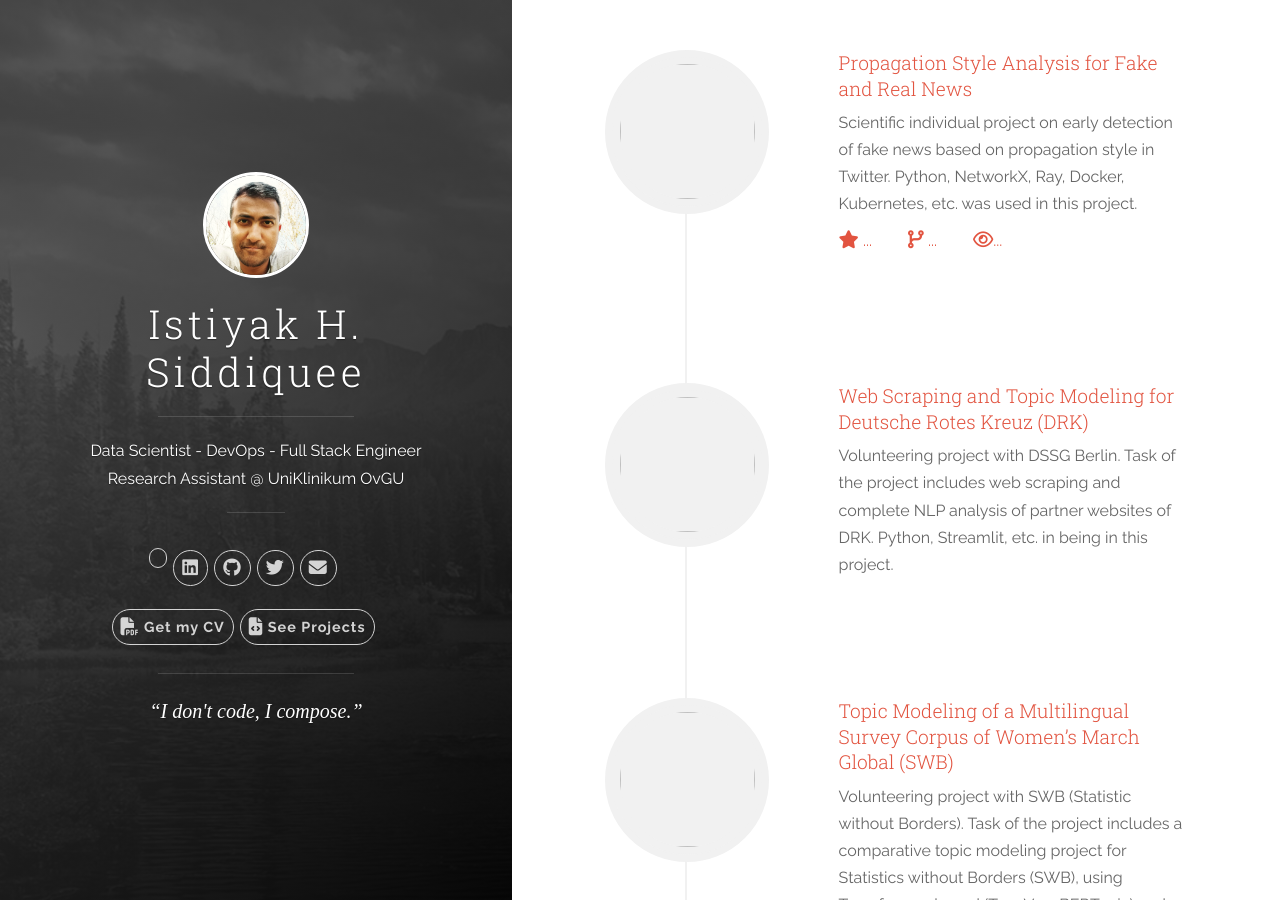
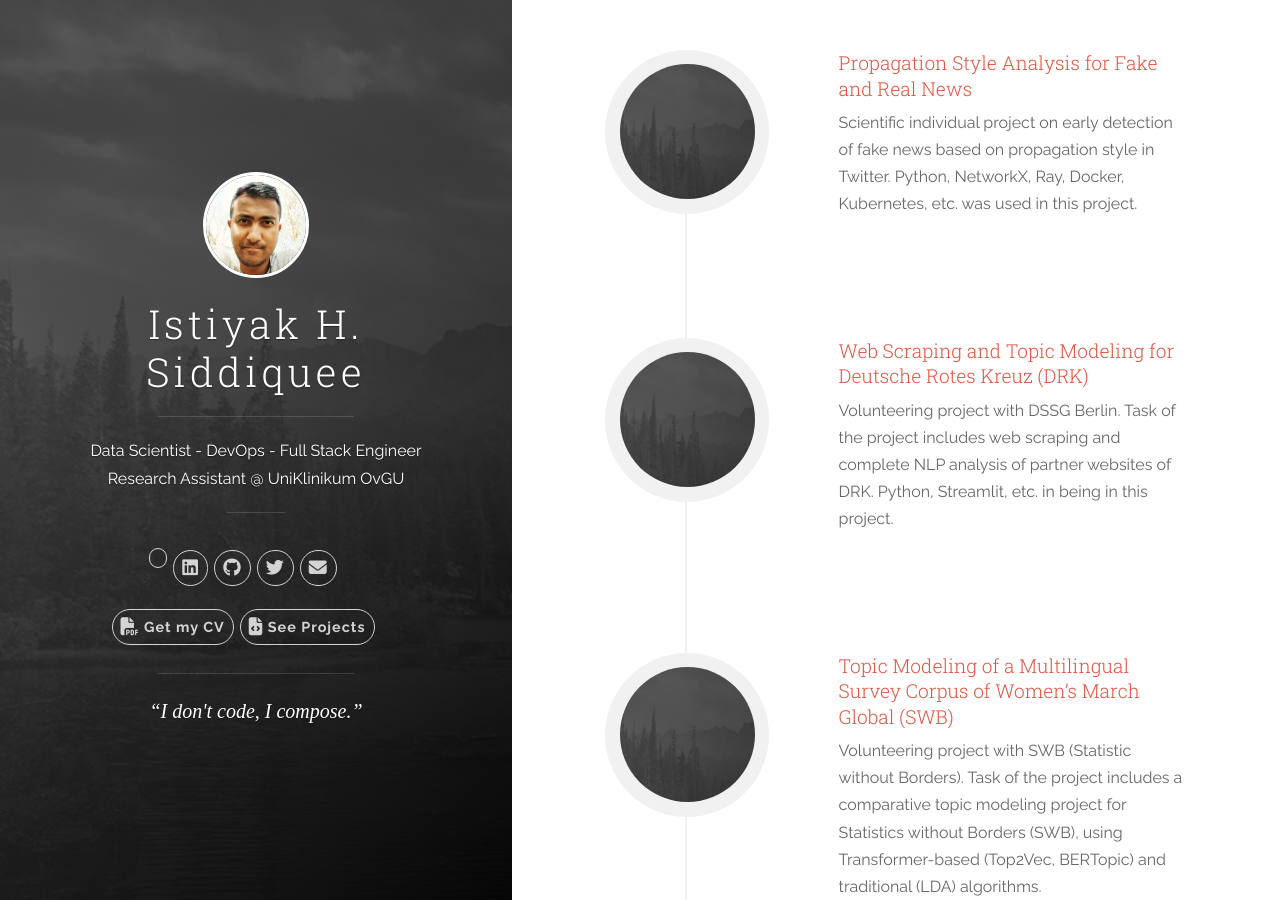
Before and after one commit to istiyaksiddiquee/istiyaksiddiquee.github.io, a Jekyll site: the page built from index.html, in a window 1280 px wide and 900 px high. Built offline with Jekyll 4.4.1, drawn with Linux system fonts in a browser that asks for light colours; nearby versions of some CDN libraries; comment, search, counter and statistics services are not loaded; a style sheet for code colours, icons or effects is not loaded.

Commit message:
CV update, project update

```diff
--- a/_data/projects.yml
+++ b/_data/projects.yml
@@ -2,24 +2,27 @@
 # If you don't have language feature(language.yml is empty), ignore "i18n" items
 # Suggest projects' img be located at '/static/assets/img/landing', and edit following img items.
 - name: Propagation Style Analysis for Fake and Real News
-  gh_user: istiyaksiddiquee
-  repo: MagumOpus
-  repo_URL: https://github.com/istiyaksiddiquee/MagumOpus
+  img: '/images/thumbnail_for_projects.PNG'
   desc: Scientific individual project on early detection of fake news based on propagation style in Twitter. Python, NetworkX, Ray, Docker, Kubernetes, etc. was used in this project.
 
 - name: Web Scraping and Topic Modeling for Deutsche Rotes Kreuz (DRK)
+  img: '/images/thumbnail_for_projects.PNG'
   desc: Volunteering project with DSSG Berlin. Task of the project includes web scraping and complete NLP analysis of partner websites of DRK. Python, Streamlit, etc. in being in this project.
 
 - name: Topic Modeling of a Multilingual Survey Corpus of Women’s March Global (SWB)
+  img: '/images/thumbnail_for_projects.PNG'
   desc: Volunteering project with SWB (Statistic without Borders). Task of the project includes a comparative topic modeling project for Statistics without Borders (SWB), using Transformer-based (Top2Vec, BERTopic) and traditional (LDA) algorithms.
 
 - name: COLIEE Dataset Challenge
+  img: '/images/thumbnail_for_projects.PNG'
   desc: Semantic similarity based legal document retrieval using deep learning and NLP techniques.
 
 - name: Evolution of Weekly Avg. Sentiment due to COVID-19
+  img: '/images/thumbnail_for_projects.PNG'
   desc: A seminar project to determine the change in sentiment due to COVID-19 pandemic. Python, Pandas, NumPy, Gensim, SciPy, etc. was heavily used in this project.
 
 - name: NL2SQL and Table Summarization
+  img: '/images/thumbnail_for_projects.PNG'
   desc: Scientific team project on the translation of natural language to SQL and table summarization. PyTorch, HuggingFace, Transformers, Java, etc. was used in this project.
 
 - name: Magnum Opus
```
